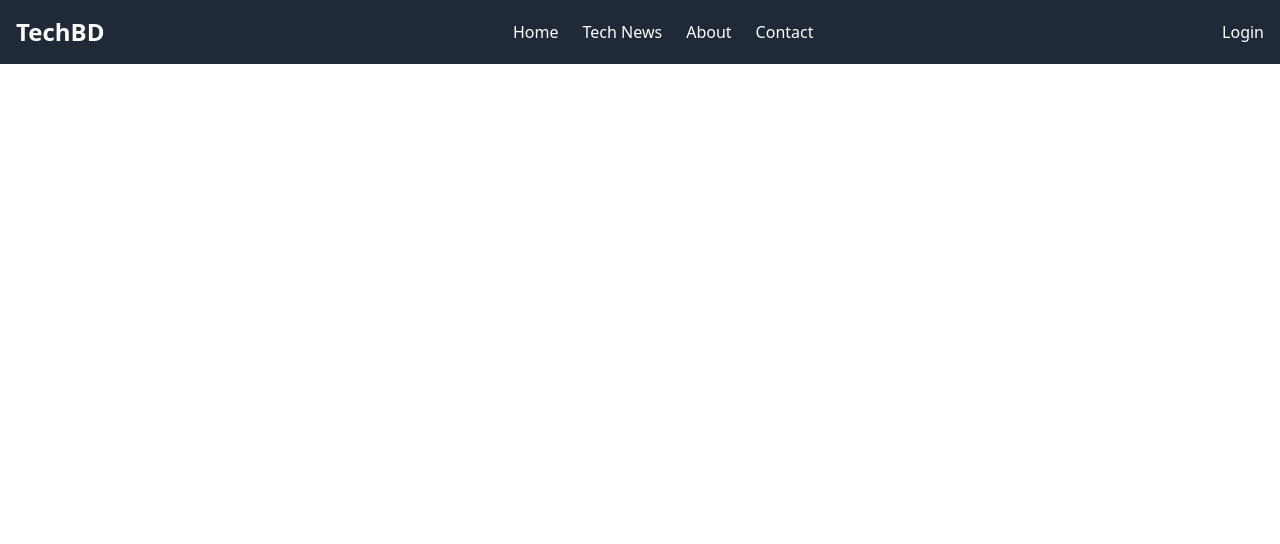
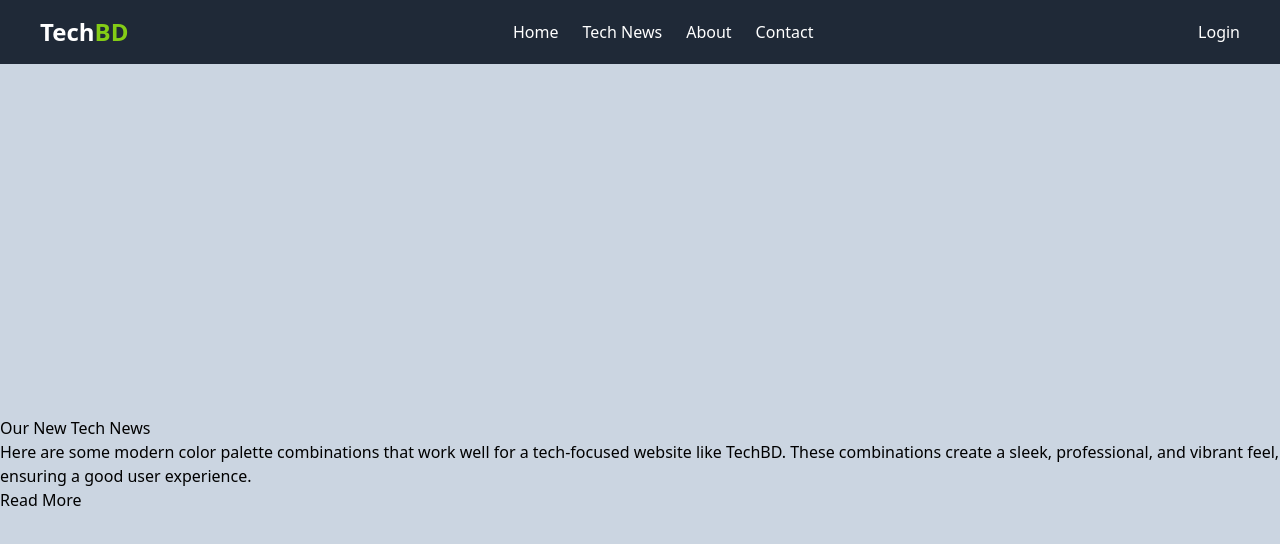
Before and after one commit to Muhammad-sefat/Blog_Platform, a website: page index.html in a window 1280 px wide. Drawn offline with nearby package versions, Linux system fonts and the light colour scheme.

Commit message:
Start working on banner section

```diff
--- a/index.html
+++ b/index.html
@@ -8,10 +8,13 @@
     <link rel="stylesheet" href="style.css" />
   </head>
   <body>
-    <nav class="bg-gray-800 text-white p-4 flex items-center justify-between">
+    <!-- navbar -->
+    <nav
+      class="bg-gray-800 text-white p-4 px-10 flex items-center justify-between"
+    >
       <!-- Logo -->
       <div class="text-2xl font-bold">
-        <a href="#">TechBD</a>
+        <a href="#">Tech<span class="text-lime-500">BD</span></a>
       </div>
 
       <!-- Menu Icon (Mobile) -->
@@ -32,6 +35,18 @@
         <a href="#" class="hover:text-gray-300">Login</a>
       </div>
     </nav>
+    <!-- banner -->
+    <div class="bg-slate-300 h-screen w-full flex items-center justify-center">
+      <div>
+        <h2>Our New Tech News</h2>
+        <p>
+          Here are some modern color palette combinations that work well for a
+          tech-focused website like TechBD. These combinations create a sleek,
+          professional, and vibrant feel, ensuring a good user experience.
+        </p>
+        <button>Read More</button>
+      </div>
+    </div>
     <script src="script.js"></script>
   </body>
 </html>
```
